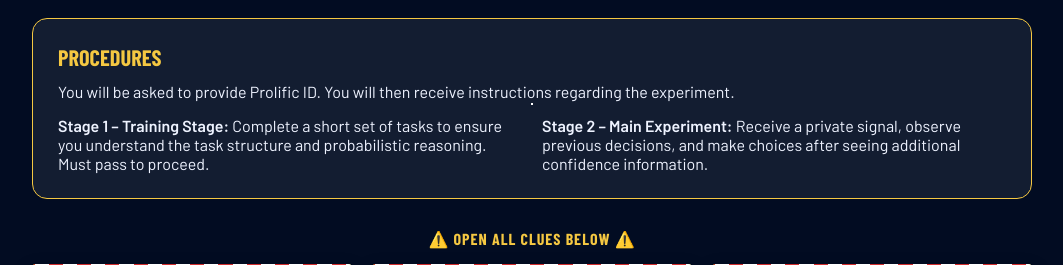
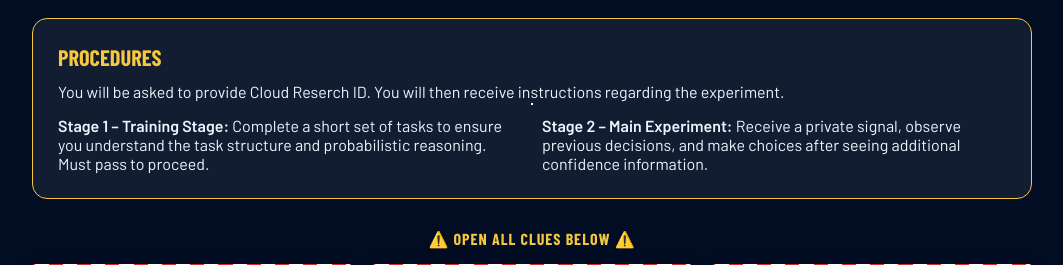
Before and after one commit to ShellyLevi/Amazing-Race-Experiment, a Flask app: page /consent in a window 1280 px wide. Shown: the part 536-801 px from the top of the page, without its empty margins (108-1171 px from the left). Run offline with Flask 3, Linux system fonts and the light colour scheme; parts of the project's set-up code (start-up, migrations or seed data) failed here and were passed over; some web fonts are replaced.

Commit message:
Update consent.html
prolific

```diff
--- a/templates/consent.html
+++ b/templates/consent.html
@@ -270,7 +270,7 @@
 
     <div class="long-card">
         <h2>Procedures</h2>
-        <p>You will be asked to provide Prolific ID. You will then receive instructions regarding the experiment.</p>
+        <p>You will be asked to provide Cloud Reserch ID. You will then receive instructions regarding the experiment.</p>
         <div style="display:grid; grid-template-columns: 1fr 1fr; gap: 20px; margin-top: 15px;">
             <p><strong>Stage 1 – Training Stage:</strong> Complete a short set of tasks to ensure you understand the task structure and probabilistic reasoning. Must pass to proceed.</p>
             <p><strong>Stage 2 – Main Experiment:</strong> Receive a private signal, observe previous decisions, and make choices after seeing additional confidence information.</p>
@@ -292,7 +292,7 @@
             <div class="clue-label">Confidentiality & Payment ✉️</div>
             <div class="clue-content">
                 <h3>Confidentiality & Payment</h3>
-                <p>Your personal information will not be collected or stored, aside from a Prolific ID necessary for payment. Data will be anonymized.</p>
+                <p>Your personal information will not be collected or stored, aside from a Cloud Reserch ID necessary for payment. Data will be anonymized.</p>
                 <p style="margin-top:10px;"><strong>Payment:</strong> You will get the payment approximately within a week.</p>
             </div>
         </div>
@@ -321,7 +321,7 @@
                 <h2><span>CONSENT</span></h2>
 
                 <div class="id-row">
-                    <label>Prolific ID:</label>
+                    <label>Cloud Reserch ID:</label>
                     <input type="text" name="participant_id" class="id-input" required placeholder="ID">
                 </div>
 
```
